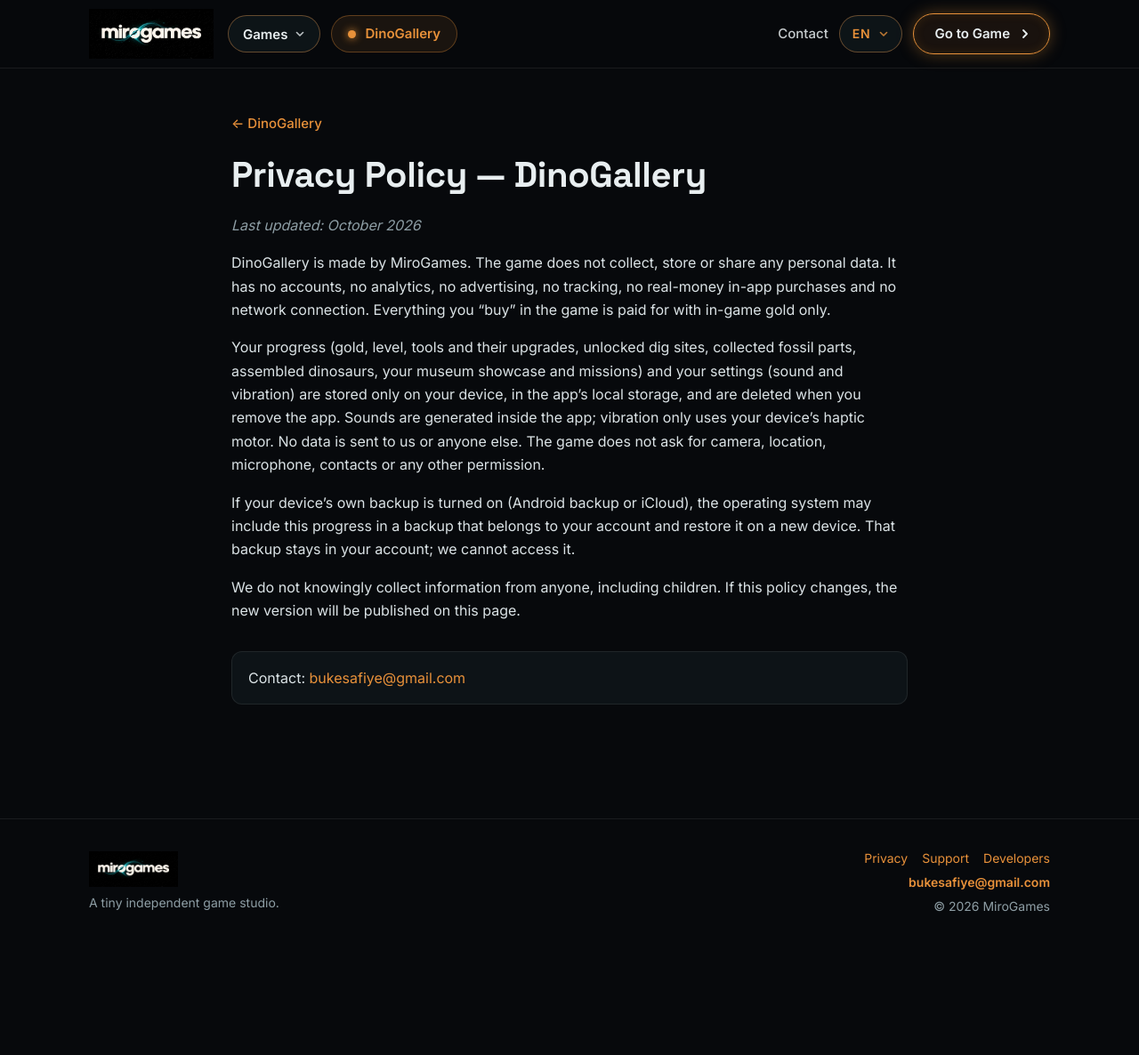
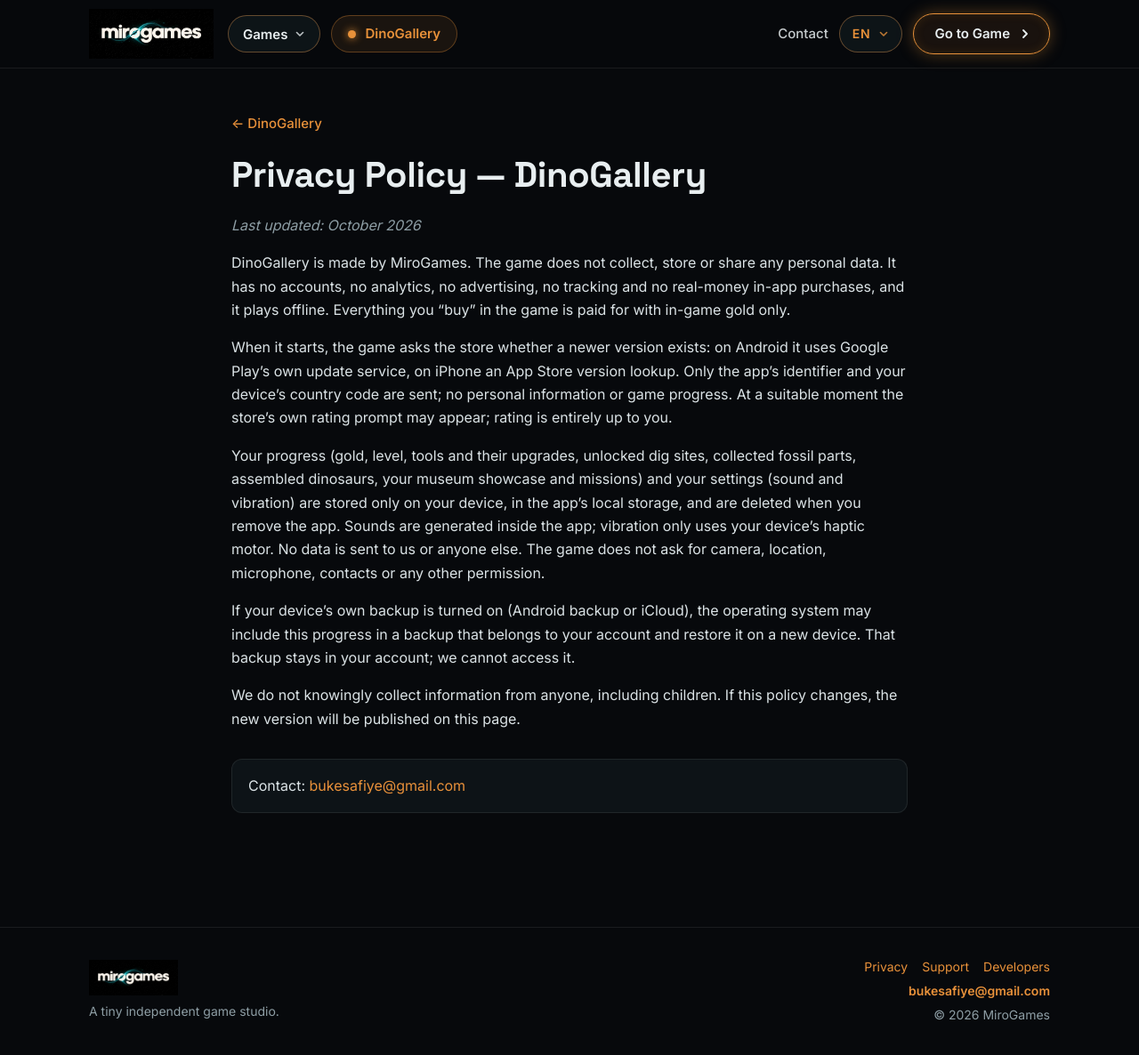
Before and after one commit to bukesafiye/bukesafiye.github.io, a Jekyll site: the page built from Store/dinogallery/privacy.md, in a window 1280 px wide and 1192 px high. Shown: the top 1186 px of the window at 89% size. Built offline with Jekyll 4.4.1, drawn with Linux system fonts in a browser that asks for light colours.

Commit message:
DinoGallery gizlilik: sürüm kontrolü ve puanlama penceresi belirtildi
Co-Authored-By: Claude Opus 5.5 <noreply@anthropic.com>

```diff
--- a/Store/dinogallery/privacy.md
+++ b/Store/dinogallery/privacy.md
@@ -11,7 +11,9 @@ back_en: DinoGallery
 
 *Son güncelleme: Ekim 2026*
 
-DinoGallery, MiroGames tarafından geliştirilmiştir. Oyun hiçbir kişisel veri toplamaz, saklamaz veya paylaşmaz. Oyunda hesap, analiz, reklam, takip, gerçek parayla uygulama içi satın alma ve internet bağlantısı yoktur. Oyundaki "satın alma"lar yalnızca oyun içi altınla yapılır.
+DinoGallery, MiroGames tarafından geliştirilmiştir. Oyun hiçbir kişisel veri toplamaz, saklamaz veya paylaşmaz. Oyunda hesap, analiz, reklam, takip ve gerçek parayla uygulama içi satın alma yoktur; oyun internetsiz oynanır. Oyundaki "satın alma"lar yalnızca oyun içi altınla yapılır.
+
+Oyun açılışta yeni sürüm olup olmadığını mağazaya sorar: Android'de Google Play'in kendi güncelleme servisi, iPhone'da App Store sürüm sorgusu kullanılır. Bu sorguda yalnızca uygulamanın kimliği ve cihazın ülke kodu gider; kişisel bilgi ya da oyun ilerlemen gönderilmez. Uygun bir anda mağazanın kendi puanlama penceresi gösterilebilir; puan verip vermemek tamamen sana kalmıştır.
 
 İlerlemen (altın, seviye, aletlerin ve yükseltmeleri, açılan kazı ocakları, toplanan fosil parçaları, birleştirilen dinozorlar, müze vitrini ve görevler) ile ayarların (ses ve titreşim) yalnızca cihazında, uygulamanın yerel depolamasında tutulur ve uygulamayı sildiğinde kaldırılır. Sesler uygulamanın içinde üretilir; titreşim yalnızca cihazındaki titreşim motorunu kullanır. Hiçbir veri bize ya da başka birine gönderilmez. Oyun kamera, konum, mikrofon, rehber ya da başka bir izin istemez.
 
@@ -27,7 +29,9 @@ Cihazının kendi yedekleme özelliği (Android yedeklemesi veya iCloud) açıks
 
 *Last updated: October 2026*
 
-DinoGallery is made by MiroGames. The game does not collect, store or share any personal data. It has no accounts, no analytics, no advertising, no tracking, no real-money in-app purchases and no network connection. Everything you "buy" in the game is paid for with in-game gold only.
+DinoGallery is made by MiroGames. The game does not collect, store or share any personal data. It has no accounts, no analytics, no advertising, no tracking and no real-money in-app purchases, and it plays offline. Everything you "buy" in the game is paid for with in-game gold only.
+
+When it starts, the game asks the store whether a newer version exists: on Android it uses Google Play's own update service, on iPhone an App Store version lookup. Only the app's identifier and your device's country code are sent; no personal information or game progress. At a suitable moment the store's own rating prompt may appear; rating is entirely up to you.
 
 Your progress (gold, level, tools and their upgrades, unlocked dig sites, collected fossil parts, assembled dinosaurs, your museum showcase and missions) and your settings (sound and vibration) are stored only on your device, in the app's local storage, and are deleted when you remove the app. Sounds are generated inside the app; vibration only uses your device's haptic motor. No data is sent to us or anyone else. The game does not ask for camera, location, microphone, contacts or any other permission.
 
```
